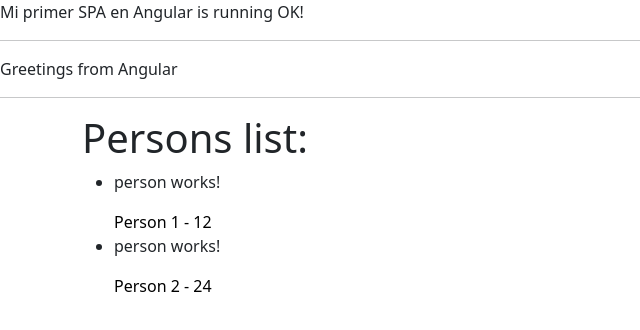
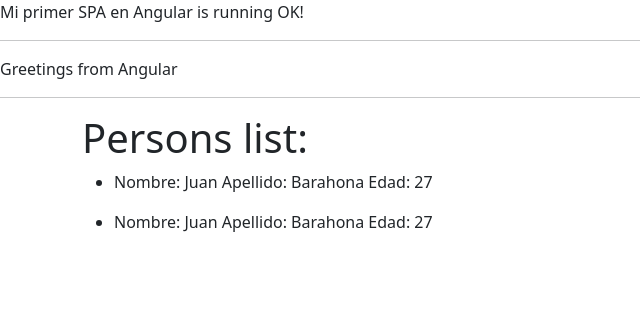
Before and after one commit to jfbarahonag/my-first-angular-app, an Angular app: page / in a window 1280 px wide. Shown: the top 330 px of the page, without its empty margins (0-640 px from the left). Built offline with nearby package versions, Linux system fonts and the light colour scheme.

Commit message:
interpolation was tested

```diff
--- a/src/app/person/person.component.html
+++ b/src/app/person/person.component.html
@@ -1 +1,5 @@
-<p>person works!</p>
+<p>
+  Nombre: {{ name.first }}
+  Apellido: {{ name.last }}
+  Edad: {{ age }}
+</p>
--- a/src/app/person/person.component.ts
+++ b/src/app/person/person.component.ts
@@ -6,5 +6,15 @@ import { Component } from '@angular/core';
   styleUrls: ['./person.component.css']
 })
 export class PersonComponent {
+  name = {
+    first: 'Juan',
+    last: 'Barahona'
+  }
 
+  age: number = 27;
+
+  //  private age: number = 27;
+  //  getAge(): number {
+  //   return this.age
+  //  }
 }
--- a/src/app/persons/persons.component.html
+++ b/src/app/persons/persons.component.html
@@ -3,9 +3,11 @@
     <div class="col">
       <h1>Persons list:</h1>
       <ul>
-        <li class="hover-text" *ngFor="let person of persons">
+        <li class="hover-text">
           <app-person></app-person>
-          <span class="person"> {{ person.name }} - {{ person.age }} </span>
+        </li>
+        <li class="hover-text">
+          <app-person></app-person>
         </li>
       </ul>
     </div>
```
